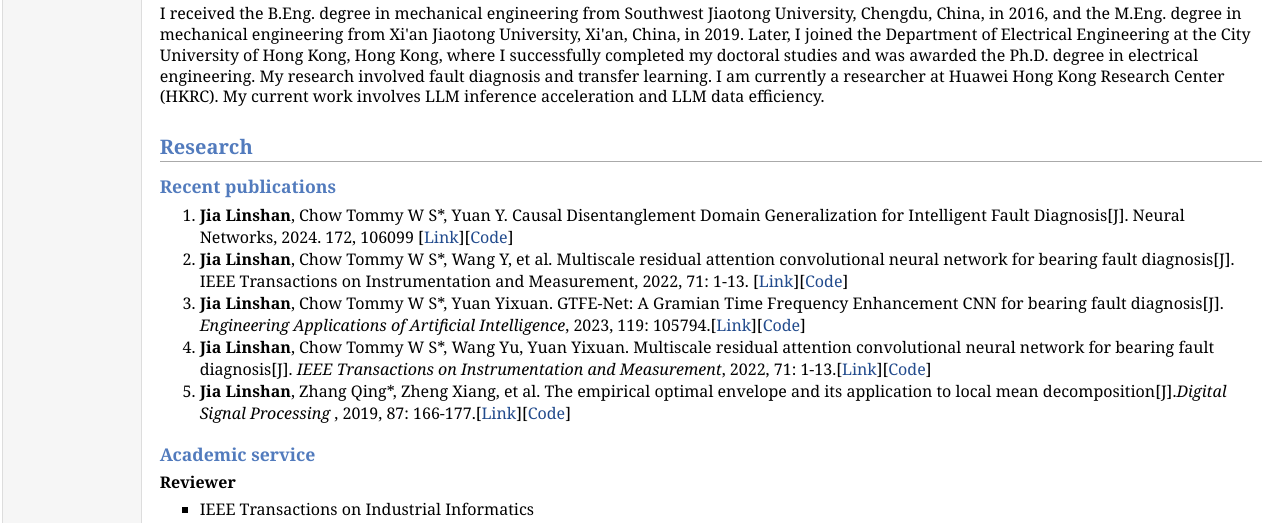
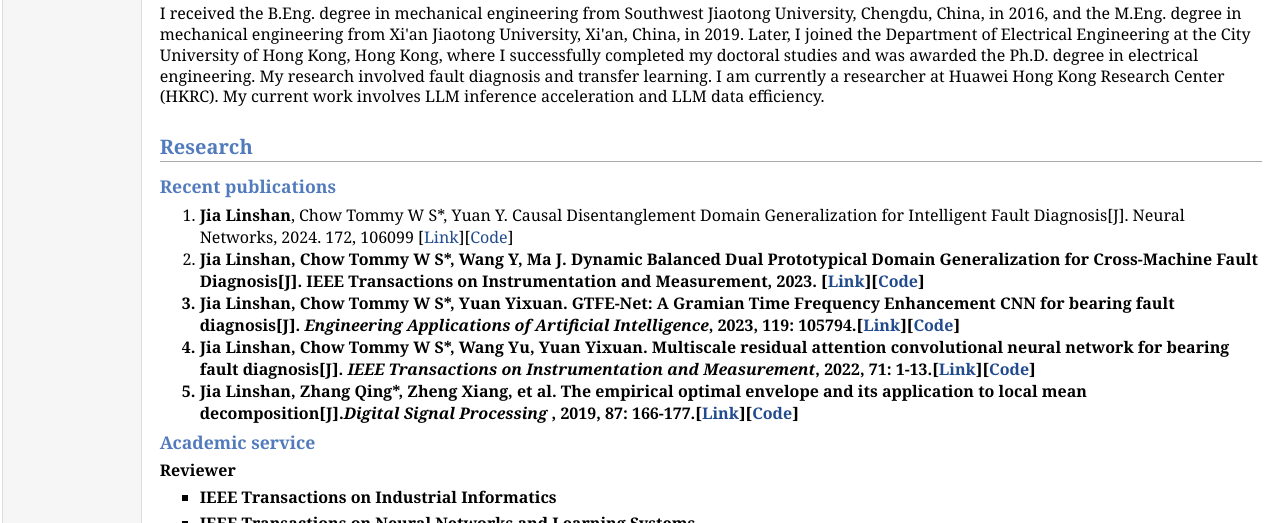
Before and after one commit to ShaneSpace/ShaneSpace.github.io, a plain HTML site: page index.html in a window 1280 px wide. Shown: the part 267-790 px from the top of the page. Drawn offline with Linux system fonts and the light colour scheme.

Commit message:
update the homepage

```diff
--- a/index.html
+++ b/index.html
@@ -43,7 +43,7 @@ I received the B.Eng. degree in mechanical engineering from Southwest Jiaotong U
   <b>Jia Linshan</b>, Chow Tommy W S*, Yuan Y. Causal Disentanglement Domain Generalization for Intelligent Fault Diagnosis[J]. Neural Networks, 2024. 172, 106099 [<a href="https://www.sciencedirect.com/science/article/pii/S0952197622007849">Link</a>][<a href="https://github.com/ShaneSpace/DGFDBenchmark">Code</a>]
 </li>
 <li>
-  <b>Jia Linshan</b>, Chow Tommy W S*, Wang Y, et al. Multiscale residual attention convolutional neural network for bearing fault diagnosis[J]. IEEE Transactions on Instrumentation and Measurement, 2022, 71: 1-13.  [<a href="https://ieeexplore.ieee.org/abstract/document/10478588">Link</a>][<a href="https://github.com/ShaneSpace/MyResearchWorksPublic">Code</a>]
+  <b>Jia Linshan</bb>, Chow Tommy W S*, Wang Y, Ma J. Dynamic Balanced Dual Prototypical Domain Generalization for Cross-Machine Fault Diagnosis[J]. IEEE Transactions on Instrumentation and Measurement, 2023. [<a href="https://ieeexplore.ieee.org/abstract/document/10478588">Link</a>][<a href="https://github.com/ShaneSpace/MyResearchWorksPublic">Code</a>]
 </li>
 
 <li>
```
